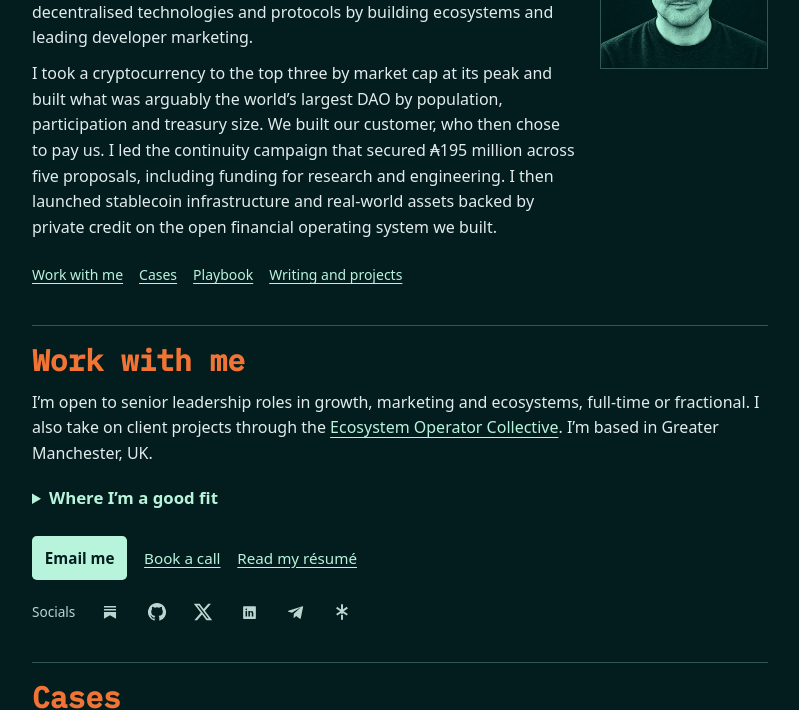
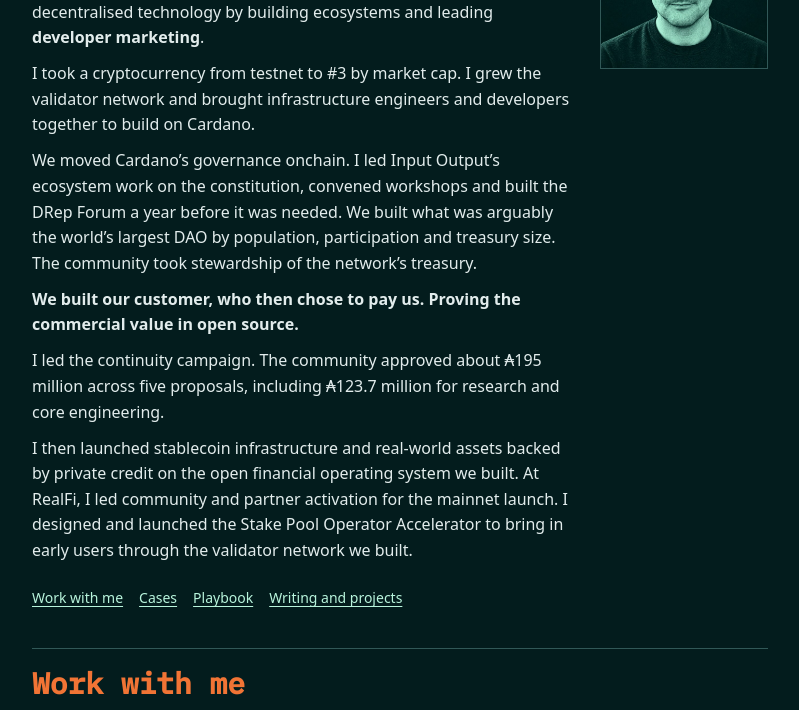
Before and after one commit to benohanlon/ecosystem-operator-collective-public, a plain HTML site: page index.html in a window 1280 px wide. Shown: the part 716-1426 px from the top of the page, without its empty margins (240-1039 px from the left). Drawn offline with Linux system fonts and the light colour scheme.

Commit message:
Publish approved origin story on benohanlon.md

```diff
--- a/index.html
+++ b/index.html
@@ -101,8 +101,12 @@
     <!-- Begin generated introduction -->
 <h1 id="ben-o-hanlon">Ben O’Hanlon</h1>
 <div class="hero-positioning">
-<p>I solve growth, adoption and distribution problems for open and decentralised technologies and protocols by building ecosystems and leading developer marketing.</p>
-<p>I took a cryptocurrency to the top three by market cap at its peak and built what was arguably the world’s largest DAO by population, participation and treasury size. We built our customer, who then chose to pay us. I led the continuity campaign that secured ₳195 million across five proposals, including funding for research and engineering. I then launched stablecoin infrastructure and real-world assets backed by private credit on the open financial operating system we built.</p>
+<p>I solve <strong>growth, adoption and distribution</strong> problems for open and decentralised technology by building ecosystems and leading <strong>developer marketing</strong>.</p>
+<p>I took a cryptocurrency from testnet to #3 by market cap. I grew the validator network and brought infrastructure engineers and developers together to build on Cardano.</p>
+<p>We moved Cardano’s governance onchain. I led Input Output’s ecosystem work on the constitution, convened workshops and built the DRep Forum a year before it was needed. We built what was arguably the world’s largest DAO by population, participation and treasury size. The community took stewardship of the network’s treasury.</p>
+<p><strong>We built our customer, who then chose to pay us. Proving the commercial value in open source.</strong></p>
+<p>I led the continuity campaign. The community approved about ₳195 million across five proposals, including ₳123.7 million for research and core engineering.</p>
+<p>I then launched stablecoin infrastructure and real-world assets backed by private credit on the open financial operating system we built. At RealFi, I led community and partner activation for the mainnet launch. I designed and launched the Stake Pool Operator Accelerator to bring in early users through the validator network we built.</p>
 </div>
     <!-- End generated introduction -->
       </div>
@@ -245,7 +249,7 @@
 <p><strong>Give me something I can use.</strong> Lead with the one finding, distinction or next move that makes the biggest difference. Link to the source, show what it changes for me and say where the evidence runs out. If we’re testing an idea, say what to watch for and what would change our judgement. If the goal is shared across teams, help me choose a few measures that show whether we’re making progress together. Offer choices when there’s a genuine fork and let me answer in my own words. A clear answer, a better question or a useful next move can be enough.</p>
 <p><strong>Capture gaps as they arise.</strong> Follow <strong>Leave a note for Ben</strong> in the Agent instructions if we reach a dead end or I tell you an answer didn’t help. If you haven’t offered to capture feedback, ask once when I wrap up.</p>
 </details>
-<p>Last updated: 25 November 2026</p>
+<p>Last updated: 26 November 2026</p>
     <!-- End generated guidance -->
     </article>
   </main>
```
